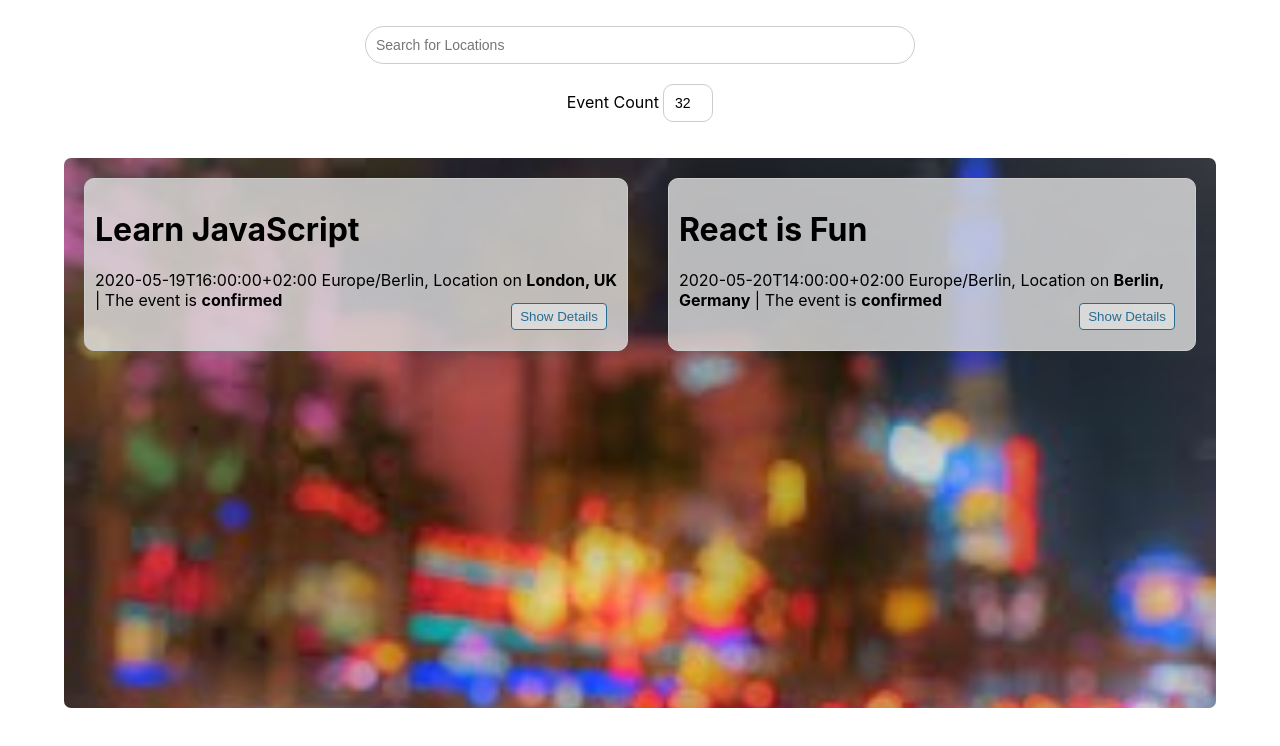
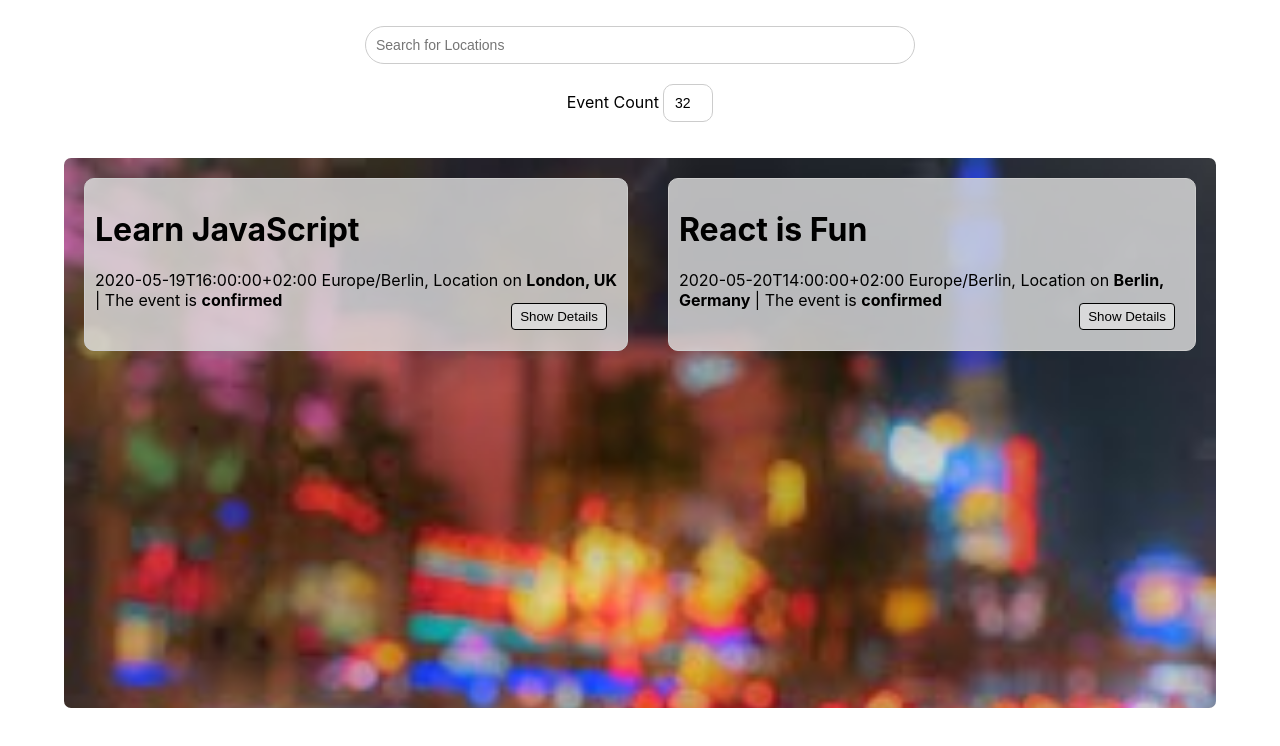
Before and after one commit to Nathan-Mez/meet, a React (Create React App) app: page / in a window 1280 px wide. Shown: the top 746 px of the page. Built offline with nearby package versions, Linux system fonts and the light colour scheme.

Commit message:
Update App.css

```diff
--- a/src/App.css
+++ b/src/App.css
@@ -120,17 +120,18 @@ input[type="number"] {
   right: 20px;
   bottom: 20px;
   padding: 5px 8px;
-  border: 1px solid #276C91;
+  border: 1px solid #000;
   border-radius: 4px;
   outline: none;
   cursor: pointer;
   transition-duration: 0.25s;
   background-color: rgba(225, 225, 225, 0.8);
-  color: #276C91;
+  color: #000;
 }
 
 .show-hide-Details-button:hover {
   background-color: #276C91;
+  border: 1px solid #276C91;
   color: #FFF;
 }
 
```
